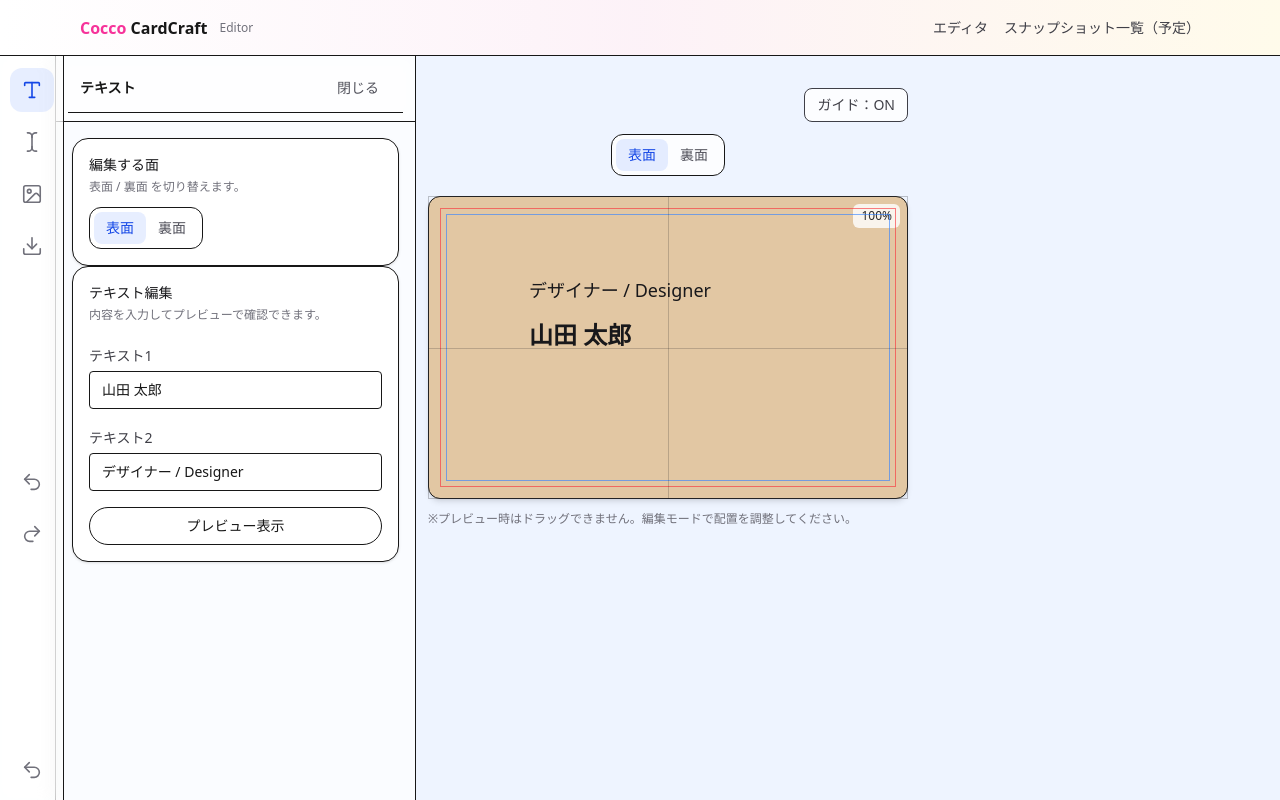
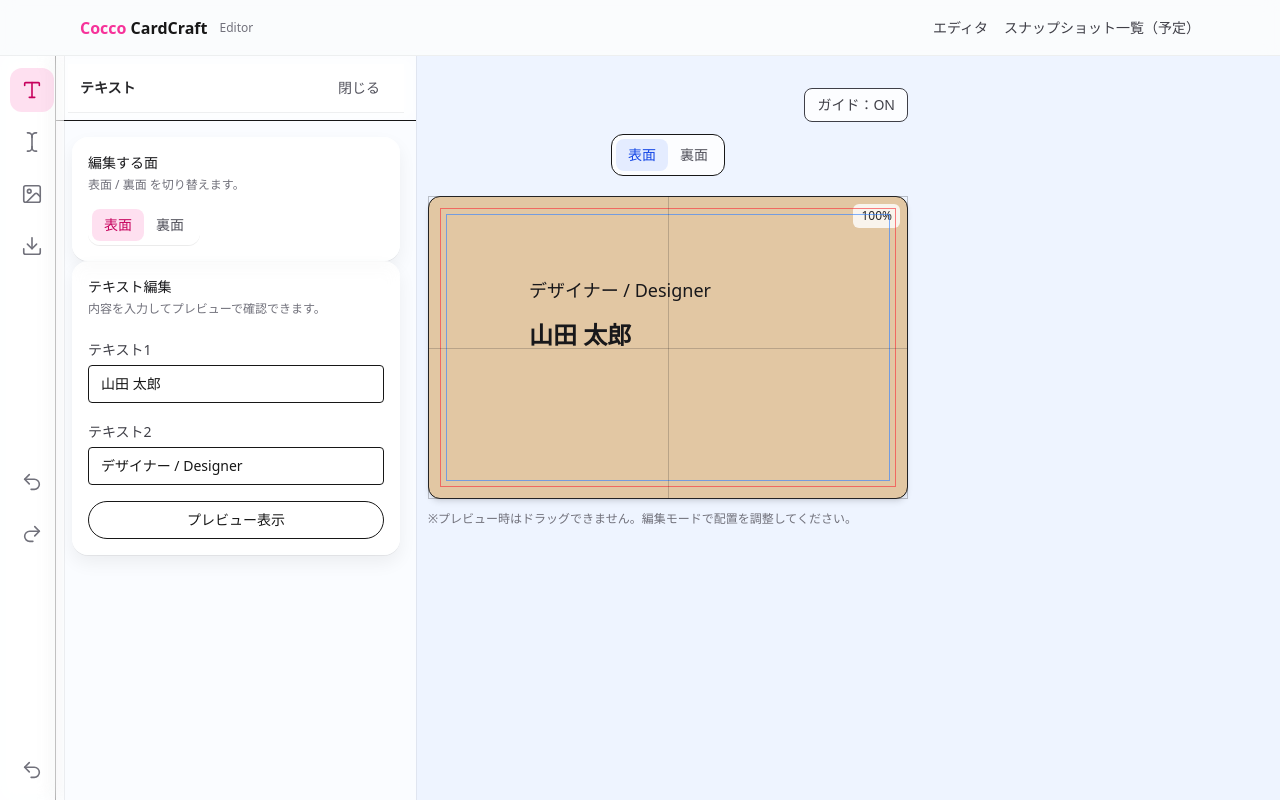
Before and after one commit to muu-ima/muu-cardcraft-lite, a Next.js app: page /editor in a window 1280 px wide. Both pictures are taken after a click on the button "文字". Built offline with nearby package versions, Linux system fonts and the light colour scheme.

Commit message:
refactor:レイアウトのボーダーを削除、色を桜色に近づける

```diff
--- a/app/components/ToolPanel.tsx
+++ b/app/components/ToolPanel.tsx
@@ -49,7 +49,10 @@ function Section({
   children: React.ReactNode;
 }) {
   return (
-    <section className="rounded-2xl border bg-white p-4 shadow-sm">
+    <section
+      className="rounded-2xl bg-white/70 backdrop-blur p-4
+                    shadow-[0_1px_0_rgba(0,0,0,0.06),0_8px_18px_rgba(0,0,0,0.06)]"
+    >
       <div className="mb-3">
         <p className="text-sm font-medium text-zinc-900">{title}</p>
         {desc && <p className="mt-1 text-xs text-zinc-500">{desc}</p>}
@@ -67,14 +70,17 @@ function SideToggle({
   onChangeSide: (s: Side) => void;
 }) {
   return (
-    <div className="inline-flex rounded-xl border bg-white p-1">
+    <div
+      className="inline-flex rounded-xl bg-white/60 backdrop-blur p-1
+                shadow-[0_1px_0_rgba(0,0,0,0.08)]"
+    >
       <button
         type="button"
         onClick={() => onChangeSide("front")}
         className={[
           "px-3 py-1.5 text-sm rounded-lg transition",
           side === "front"
-            ? "bg-blue-600/10 text-blue-700"
+            ? "bg-pink-500/15 text-pink-700"
             : "text-zinc-600 hover:bg-zinc-900/5",
         ].join(" ")}
       >
@@ -86,7 +92,7 @@ function SideToggle({
         className={[
           "px-3 py-1.5 text-sm rounded-lg transition",
           side === "back"
-            ? "bg-blue-600/10 text-blue-700"
+            ? "bg-pink-500/15 text-pink-700"
             : "text-zinc-600 hover:bg-zinc-900/5",
         ].join(" ")}
       >
@@ -131,17 +137,22 @@ export default function ToolPanel({
       className={[
         "w-full",
         "xl:fixed xl:left-14 xl:top-14 xl:z-30",
-        "xl:h-[calc(100vh-56px)] xl:w-[360px] xl:border-r",
+        "xl:h-[calc(100vh-56px)] xl:w-[360px]",
         "xl:bg-white/70 xl:backdrop-blur",
+        "xl:shadow-[1px_0_0_rgba(0,0,0,0.06)]",
       ].join(" ")}
     >
       {/* ✅ 見出し：BottomSheetでも上に残る */}
       <div className="sticky top-0 z-10 -mx-4 mb-3 border-b bg-white/90 px-4 py-3 backdrop-blur xl:mx-0 xl:mb-0 xl:bg-transparent xl:px-3 xl:py-2">
         {/* ✅ showHeader のときだけ描画する */}
         {showHeader && (
-          <div className="sticky top-0 z-10 border-b bg-white/90 px-4 py-3 backdrop-blur xl:bg-transparent xl:px-3 xl:py-2">
+          <div
+            className="sticky top-0 z-10 px-4 py-3 xl:px-3 xl:py-2
+                  bg-white/60 backdrop-blur
+                  shadow-[0_1px_0_rgba(0,0,0,0.06)]"
+          >
             <div className="flex items-center justify-between">
-              <div className="text-sm font-semibold">{title}</div>
+              <div className="text-sm font-semibold text-zinc-800">{title}</div>
               <button
                 type="button"
                 onClick={onClose}
--- a/app/components/Toolbar.tsx
+++ b/app/components/Toolbar.tsx
@@ -33,15 +33,16 @@ export default function Toolbar({
   return (
     <aside
       className={[
-        // 画面左・縦固定（Canva系）
         "hidden md:flex",
         "flex-col justify-between",
         "sticky top-0 h-screen",
         "w-16 shrink-0",
-        "border-r bg-white/70 backdrop-blur",
+        // border-r をやめる
+        "bg-white/60 backdrop-blur",
+        // 右側に薄い陰影（線の代わり）
+        "shadow-[1px_0_0_rgba(0,0,0,0.06)]",
         "px-2 py-3",
       ].join(" ")}
-      aria-label="Editor Toolbar"
     >
       <div className="flex flex-col items-center gap-2">
         {tools.map(({ key, label, Icon }) => {
@@ -60,10 +61,10 @@ export default function Toolbar({
                 "transition",
                 // Canvaっぽい hover の濃淡
                 active
-                  ? "bg-blue-600/10 text-blue-700"
+                  ? "bg-pink-500/15 text-pink-700"
                   : "text-zinc-500 hover:bg-zinc-900/5 hover:text-zinc-800",
                 // キーボード操作も強く
-                "focus-visible:outline-none focus-visible:ring-2 focus-visible:ring-blue-500/40",
+                "focus-visible:outline-none focus-visible:ring-2 focus-visible:ring-pink-500/35",
               ].join(" ")}
             >
               <Icon size={22} strokeWidth={1.75} />
--- a/app/editor/layout.tsx
+++ b/app/editor/layout.tsx
@@ -1,14 +1,21 @@
-// app/editor/layout.tsx
 import type { ReactNode } from "react";
 import Link from "next/link";
 
 export default function EditorLayout({ children }: { children: ReactNode }) {
   return (
-    <div className="fixed inset-0 overflow-hidden bg-[#eef4ff]">
-      {/* Editor Header */}
+    <div
+      className="
+        fixed inset-0 overflow-hidden
+        flex flex-col
+        bg-[#EEF3F8]
+      "
+    >
       <header
-        className="h-14 w-full border-b
-  bg-linear-to-r from-white via-pink-50 to-amber-50"
+        className="
+          h-14 shrink-0
+          border-b border-black/5
+          bg-white/70 backdrop-blur
+        "
       >
         <div className="mx-auto flex h-full max-w-6xl items-center justify-between px-4">
           <div className="flex items-center gap-3">
@@ -29,8 +36,8 @@ export default function EditorLayout({ children }: { children: ReactNode }) {
         </div>
       </header>
 
-      {/* Editor Body */}
-      <div className="h-[calc(100vh-56px)]">{children}</div>
+      {/* ここが “残り全部” */}
+      <div className="flex-1 overflow-hidden">{children}</div>
     </div>
   );
 }
```
